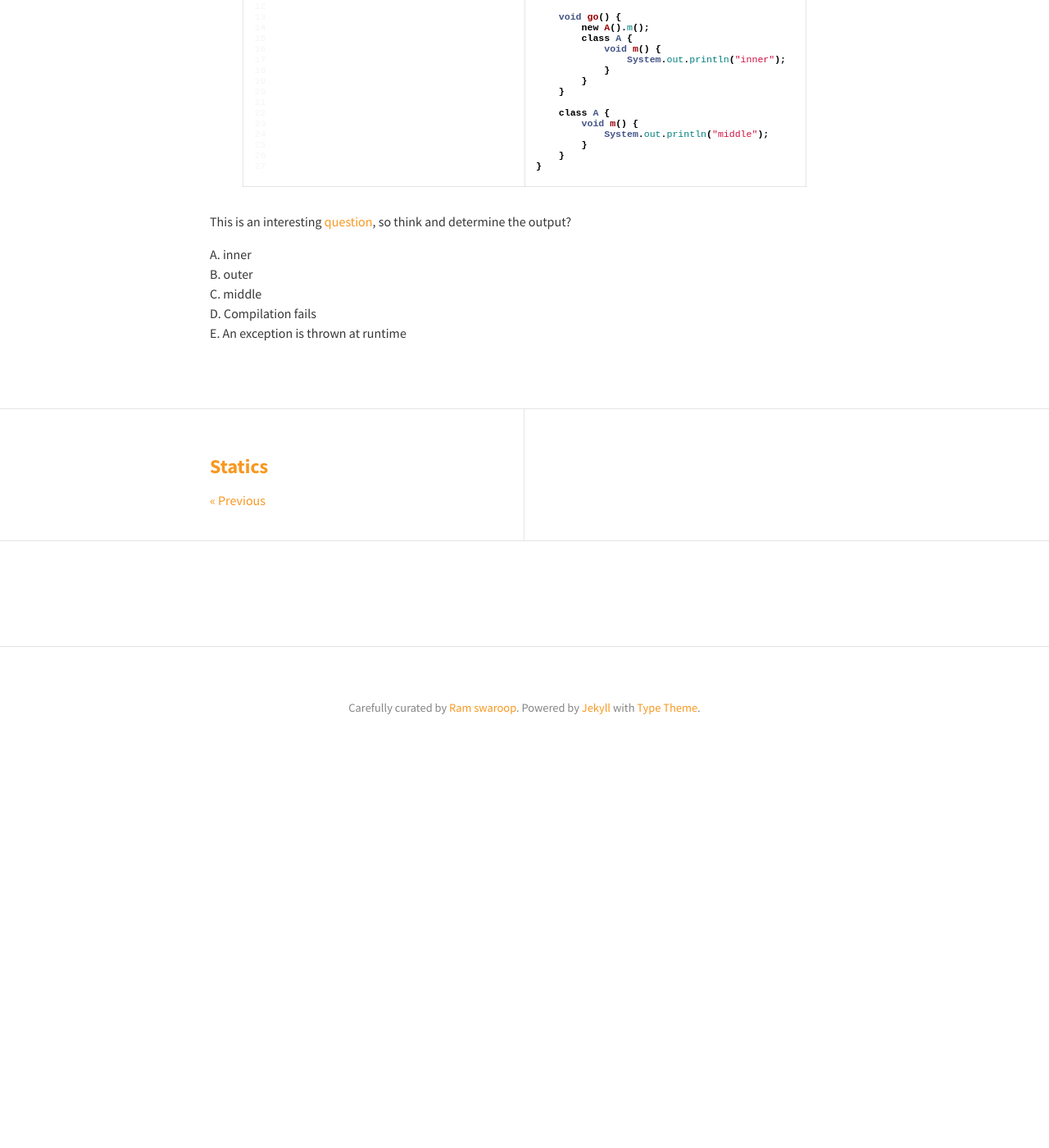
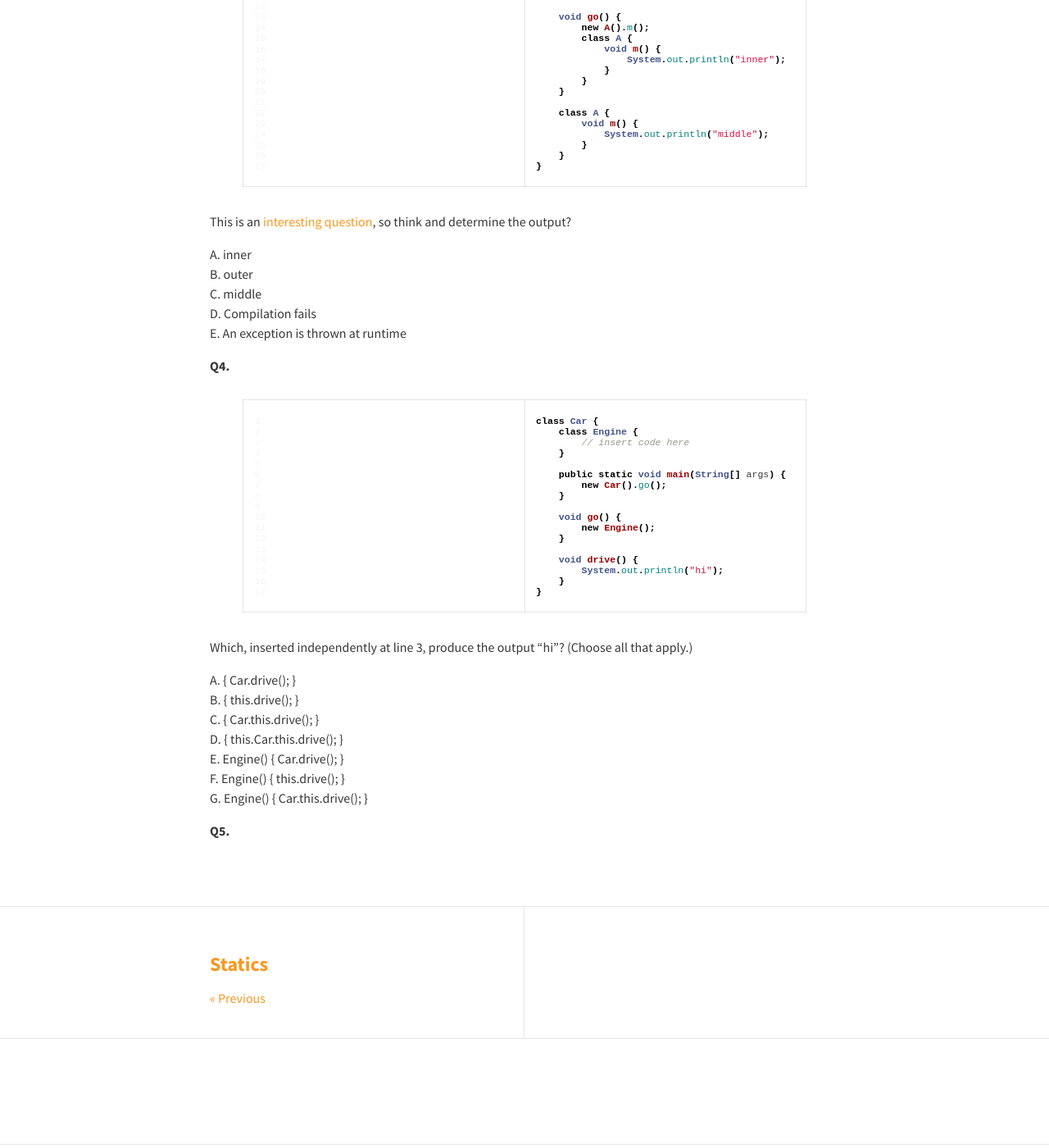
Before and after one commit to rampatra/JavaNotes, a Jekyll site: the page built from _posts/2015-08-20-nested-classes.md, in a window 1280 px wide and 1400 px high, scrolled down 9504 px. Shown: the whole window at 82% size. Built offline with Jekyll 4.4.1, drawn with Linux system fonts in a browser that asks for light colours; nearby versions of some CDN libraries; comment, search, counter and statistics services are not loaded; before the commit the page ends 10442 px from its top, so only the background shows below that.

Commit message:
added content

```diff
--- a/_posts/2015-08-20-nested-classes.md
+++ b/_posts/2015-08-20-nested-classes.md
@@ -525,7 +525,7 @@ public class MethodLocalVSInner {
 }
 {% endhighlight %}
 
-This is an interesting [question](http://stackoverflow.com/questions/29620714/method-local-inner-class-vs-inner-class),
+This is an [interesting question](http://stackoverflow.com/questions/29620714/method-local-inner-class-vs-inner-class),
 so think and determine the output?
 
 A. inner
@@ -533,3 +533,37 @@ B. outer
 C. middle
 D. Compilation fails
 E. An exception is thrown at runtime
+
+__Q4.__
+
+{% highlight java linenos %}
+class Car {
+    class Engine {
+        // insert code here
+    }
+
+    public static void main(String[] args) {
+        new Car().go();
+    }
+
+    void go() {
+        new Engine();
+    }
+
+    void drive() {
+        System.out.println("hi");
+    }
+}
+{% endhighlight %}
+
+Which, inserted independently at line 3, produce the output "hi"? (Choose all that apply.)
+
+A. { Car.drive(); }
+B. { this.drive(); }
+C. { Car.this.drive(); }
+D. { this.Car.this.drive(); }
+E. Engine() { Car.drive(); }
+F. Engine() { this.drive(); }
+G. Engine() { Car.this.drive(); }
+
+__Q5.__
```
